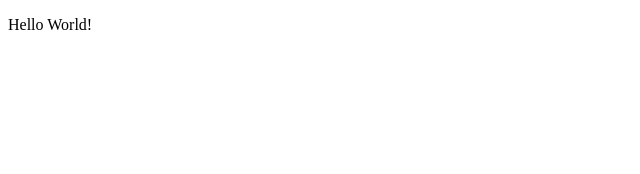
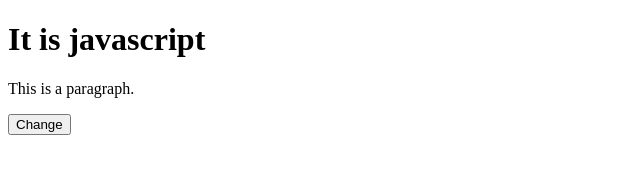
Before and after one commit to SAMEER563/learning, a plain HTML site: page learn_javascript/whereTo.html in a window 1280 px wide. Shown: the whole page, without its empty margins (0-640 px from the left). Drawn offline with Linux system fonts and the light colour scheme.

Commit message:
where to go in js

```diff
--- a/learn_javascript/whereTo.html
+++ b/learn_javascript/whereTo.html
@@ -4,15 +4,29 @@
     <meta charset="UTF-8">
     <meta name="viewport" content="width=device-width, initial-scale=1.0">
     <title>Document</title>
+
+
+    <!-- Javascript in the head section of an HTML document -->
+
+   <script>
+     function myFunction() {
+        document.getElementById("change").innerHTML = "Done by JavaScript!";
+    }
+   </script>
+
 </head>
 <body>
     <p id="demo"></p>
 
     <!-- Javascript code inserted between the script tags will change the content of the paragraph with id="demo" to "Hello World!". -->
-    <script>
+    <!-- <script>
         document.getElementById("demo").innerHTML = "Hello World!";
-    </script>
+    </script> -->
 
+   <h1>It is javascript</h1>
+    <p id="change">This is a paragraph.</p>
+
+    <button type="button" onclick="myFunction()">Change</button>
 
 </body>
 </html>
```
